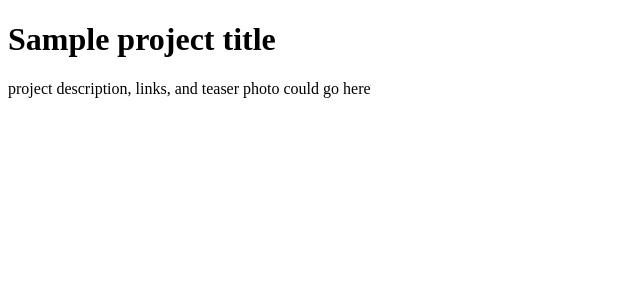
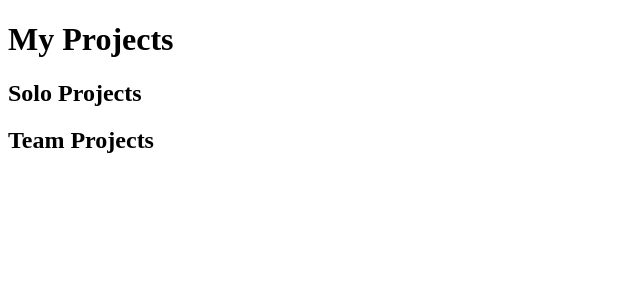
Before and after one commit to rocknswimmer/MySite, a React app: page /projects in a window 1280 px wide. Shown: the top 300 px of the page, without its empty margins (0-640 px from the left). Built offline with nearby package versions, Linux system fonts and the light colour scheme.

Commit message:
refining ideas for projects page

```diff
--- a/src/Projects.jsx
+++ b/src/Projects.jsx
@@ -5,8 +5,11 @@ function Projects() {
 
   return (
     <div>
-      <h1>Sample project title</h1>
-      <p>project description, links, and teaser photo could go here</p>
+      <h1>My Projects</h1>
+      <h2>Solo Projects</h2>
+      {/* store projects in a database to make this a full stack prot? also do api documentation? */}
+      <h2>Team Projects</h2>
+
     </div>
   )
 }
```
